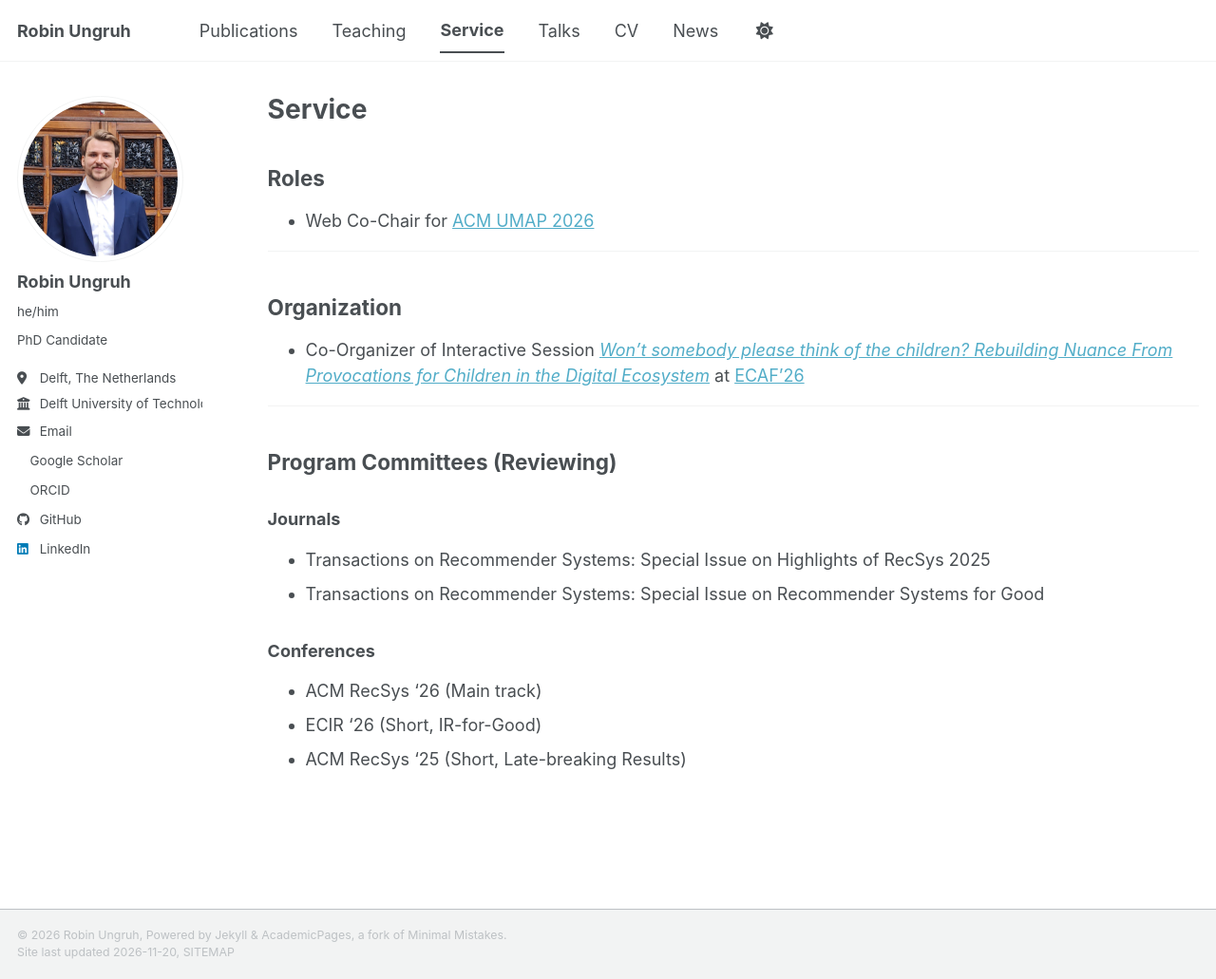
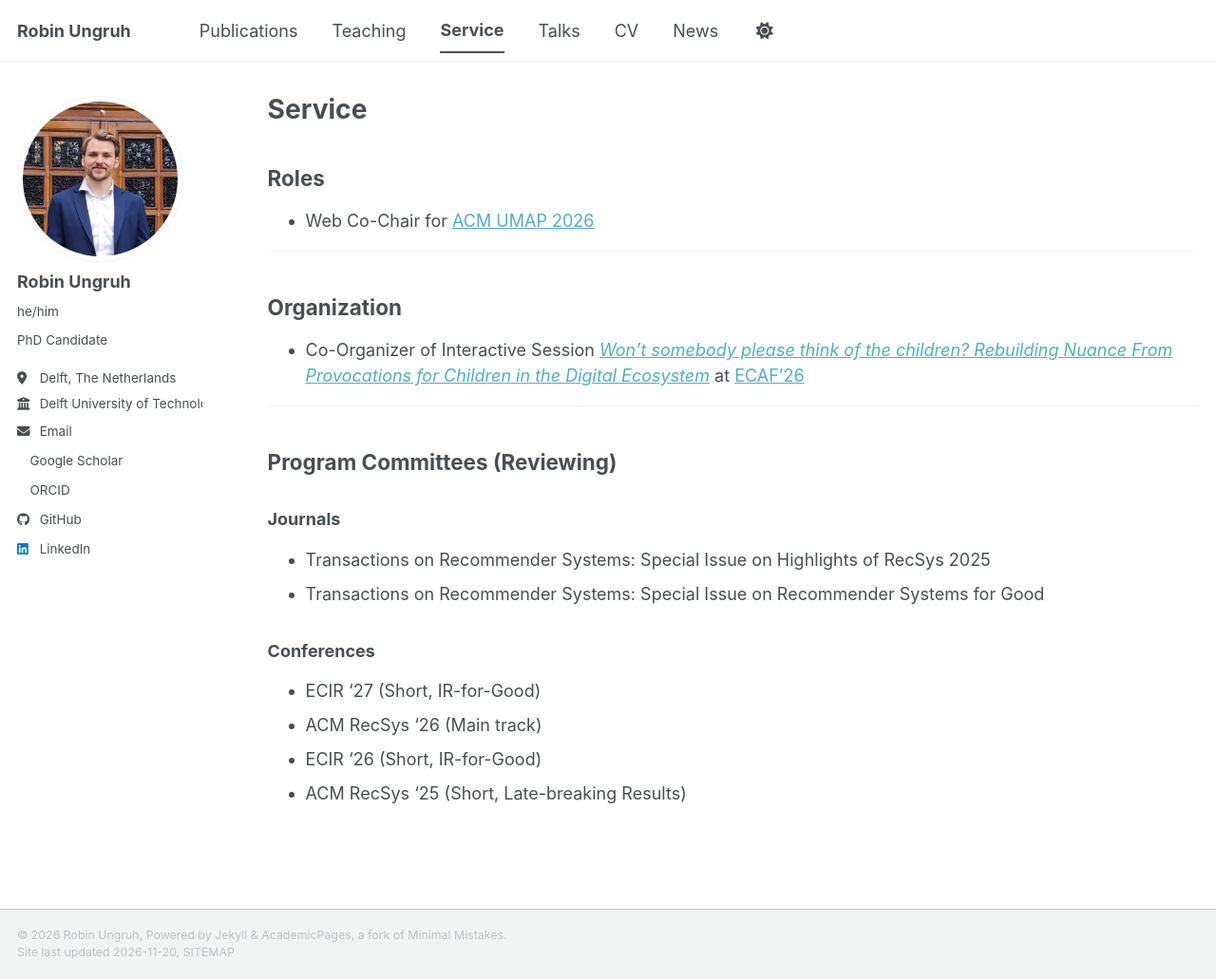
Before and after one commit to rUngruh/rungruh.github.io, a Jekyll site: the page built from _pages/service.md, in a window 1280 px wide and 1031 px high. Shown: the whole window at 95% size. Built offline with Jekyll 4.4.1, drawn with Linux system fonts in a browser that asks for light colours; a style sheet for code colours, icons or effects is not loaded.

Commit message:
Update service.md

```diff
--- a/_pages/service.md
+++ b/_pages/service.md
@@ -26,6 +26,7 @@ author_profile: true
 - Transactions on Recommender Systems: Special Issue on Recommender Systems for Good
 
 ### Conferences
+- ECIR '27 (Short, IR-for-Good)
 - ACM RecSys '26 (Main track)
 - ECIR '26 (Short, IR-for-Good)
 - ACM RecSys '25 (Short, Late-breaking Results)
```
